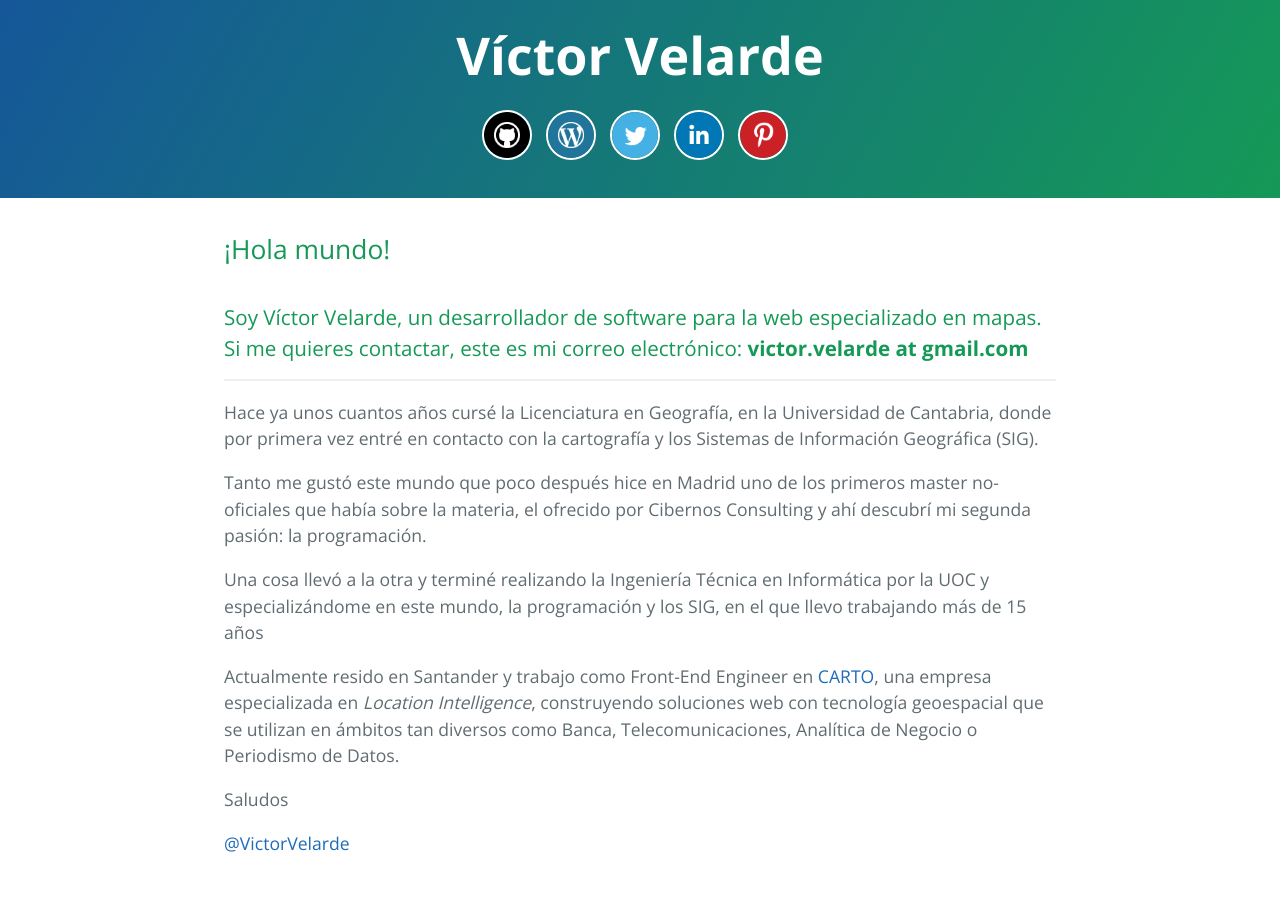
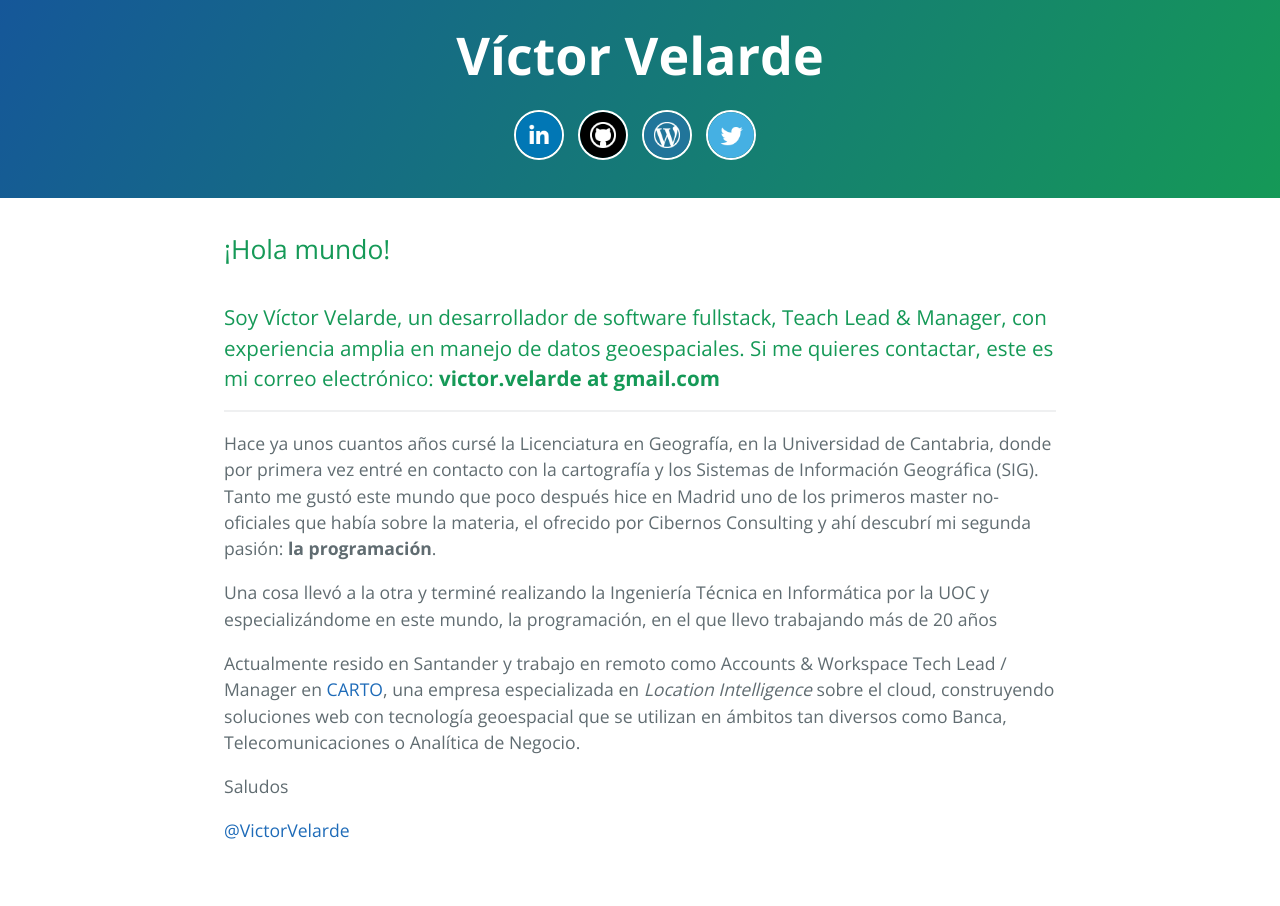
Before and after one commit to VictorVelarde/VictorVelarde.github.io, a Jekyll site: the page index.html, which Jekyll copies as it is, in a window 1280 px wide. Built offline with Jekyll 4.4.1, drawn with Linux system fonts in a browser that asks for light colours.

Commit message:
2024-09 Copy upgrade & social media links revamp

```diff
--- a/index.html
+++ b/index.html
@@ -1,14 +1,17 @@
 <!DOCTYPE html>
 <html lang="en-us">
-
   <head>
-    <meta charset="UTF-8">
+    <meta charset="UTF-8" />
     <title>victorvelarde.github.io - Víctor Velarde</title>
-    <meta name="viewport" content="width=device-width, initial-scale=1">
-    <link rel="stylesheet" type="text/css" href="stylesheets/normalize.css" media="screen">
-    <link href='https://fonts.googleapis.com/css?family=Open+Sans:400,700' rel='stylesheet' type='text/css'>
-    <link rel="stylesheet" type="text/css" href="stylesheets/stylesheet.css" media="screen">
-    <link rel="stylesheet" type="text/css" href="stylesheets/github-light.css" media="screen">
+    <meta name="viewport" content="width=device-width, initial-scale=1" />
+    <link rel="stylesheet" type="text/css" href="stylesheets/normalize.css" media="screen" />
+    <link
+      href="https://fonts.googleapis.com/css?family=Open+Sans:400,700"
+      rel="stylesheet"
+      type="text/css"
+    />
+    <link rel="stylesheet" type="text/css" href="stylesheets/stylesheet.css" media="screen" />
+    <link rel="stylesheet" type="text/css" href="stylesheets/github-light.css" media="screen" />
 
     <style>
       .logosSociales {
@@ -26,7 +29,6 @@
         border: 2px white solid;
         border-radius: 25px;
       }
-
     </style>
   </head>
 
@@ -34,6 +36,11 @@
     <section class="page-header">
       <h1 class="project-name">Víctor Velarde</h1>
       <ul class="logosSociales">
+        <li>
+          <a href="https://www.linkedin.com/in/victorvelarde"
+            ><img src="imgs/logos/linkedin.png"
+          /></a>
+        </li>
         <li>
           <a href="https://github.com/VictorVelarde"><img src="imgs/logos/github.png" /></a>
         </li>
@@ -43,55 +50,69 @@
         <li>
           <a href="http://twitter.com/VictorVelarde"><img src="imgs/logos/twitter.png" /></a>
         </li>
-            <li>
-                <a href="https://www.linkedin.com/in/victorvelarde"><img src="imgs/logos/linkedin.png" /></a>
-            </li>
-            <li>
-                <a href="https://es.pinterest.com/victorvelarde/"><img src="imgs/logos/pinterest.png" /></a>
-            </li>
       </ul>
-
     </section>
 
     <section class="main-content">
       <h2>
-            <a id="welcome-to-github-pages" class="anchor" href="#welcome-to-github-pages" aria-hidden="true"><span aria-hidden="true" class="octicon octicon-link"></span></a>¡Hola mundo!
+        <a
+          id="welcome-to-github-pages"
+          class="anchor"
+          href="#welcome-to-github-pages"
+          aria-hidden="true"
+          ><span aria-hidden="true" class="octicon octicon-link"></span></a
+        >¡Hola mundo!
       </h2>
-        <h3>Soy Víctor Velarde, un desarrollador de software para la web especializado en mapas. Si me quieres contactar, este es mi correo electrónico: <strong>victor.velarde at gmail.com</strong></h3>
-        <hr/>
+      <h3>
+        Soy Víctor Velarde, un desarrollador de software fullstack, Teach Lead & Manager, con
+        experiencia amplia en manejo de datos geoespaciales. Si me quieres contactar, este es mi
+        correo electrónico:
+        <strong>victor.velarde at gmail.com</strong>
+      </h3>
+      <hr />
 
-        <p>Hace ya unos cuantos años cursé la Licenciatura en Geografía, en la Universidad de Cantabria, donde por primera vez entré en contacto con la cartografía y los Sistemas de Información Geográfica (SIG).</p>
+      <p>
+        Hace ya unos cuantos años cursé la Licenciatura en Geografía, en la Universidad de
+        Cantabria, donde por primera vez entré en contacto con la cartografía y los Sistemas de
+        Información Geográfica (SIG). Tanto me gustó este mundo que poco después hice en Madrid uno
+        de los primeros master no-oficiales que había sobre la materia, el ofrecido por Cibernos
+        Consulting y ahí descubrí mi segunda pasión: <b>la programación</b>.
+      </p>
 
-        <p> Tanto me gustó este mundo que poco después hice en Madrid uno de los primeros master no-oficiales que había sobre la materia, el ofrecido por Cibernos Consulting y ahí descubrí mi segunda pasión: la programación. </p>
-
-        <p>Una cosa llevó a la otra y terminé realizando la Ingeniería Técnica en Informática por la UOC y especializándome en este mundo, la programación y los SIG, en el que llevo trabajando más de 15 años</p>
-
-        <p>Actualmente resido en Santander y trabajo como Front-End Engineer en <a href="https://carto.com">CARTO</a>, una empresa especializada en <em>Location Intelligence</em>, construyendo soluciones web con tecnología geoespacial que se utilizan en ámbitos tan diversos como Banca, Telecomunicaciones, Analítica de Negocio o Periodismo de Datos.</p>
+      <p>
+        Una cosa llevó a la otra y terminé realizando la Ingeniería Técnica en Informática por la
+        UOC y especializándome en este mundo, la programación, en el que llevo trabajando más de 20
+        años
+      </p>
+      <p>
+        Actualmente resido en Santander y trabajo en remoto como Accounts & Workspace Tech Lead /
+        Manager en <a href="https://carto.com">CARTO</a>, una empresa especializada en
+        <em>Location Intelligence</em> sobre el cloud, construyendo soluciones web con tecnología
+        geoespacial que se utilizan en ámbitos tan diversos como Banca, Telecomunicaciones o
+        Analítica de Negocio.
+      </p>
 
       <p>Saludos</p>
       <p><a href="https://github.com/VictorVelarde">@VictorVelarde</a></p>
-
     </section>
 
     <script>
-        (function(i, s, o, g, r, a, m) {
-            i['GoogleAnalyticsObject'] = r;
-            i[r] = i[r] || function() {
-                (i[r].q = i[r].q || []).push(arguments)
-            }, i[r].l = 1 * new Date();
-            a = s.createElement(o),
-                m = s.getElementsByTagName(o)[0];
+      (function (i, s, o, g, r, a, m) {
+        i["GoogleAnalyticsObject"] = r;
+        (i[r] =
+          i[r] ||
+          function () {
+            (i[r].q = i[r].q || []).push(arguments);
+          }),
+          (i[r].l = 1 * new Date());
+        (a = s.createElement(o)), (m = s.getElementsByTagName(o)[0]);
         a.async = 1;
         a.src = g;
-            m.parentNode.insertBefore(a, m)
-        })(window, document, 'script', 'https://www.google-analytics.com/analytics.js', 'ga');
+        m.parentNode.insertBefore(a, m);
+      })(window, document, "script", "https://www.google-analytics.com/analytics.js", "ga");
 
-        ga('create', 'UA-11612316-2', 'auto');
-        ga('send', 'pageview');
-
+      ga("create", "UA-11612316-2", "auto");
+      ga("send", "pageview");
     </script>
-
-
   </body>
-
 </html>
```
Lines whose indentation alone changed are shown as unchanged.
